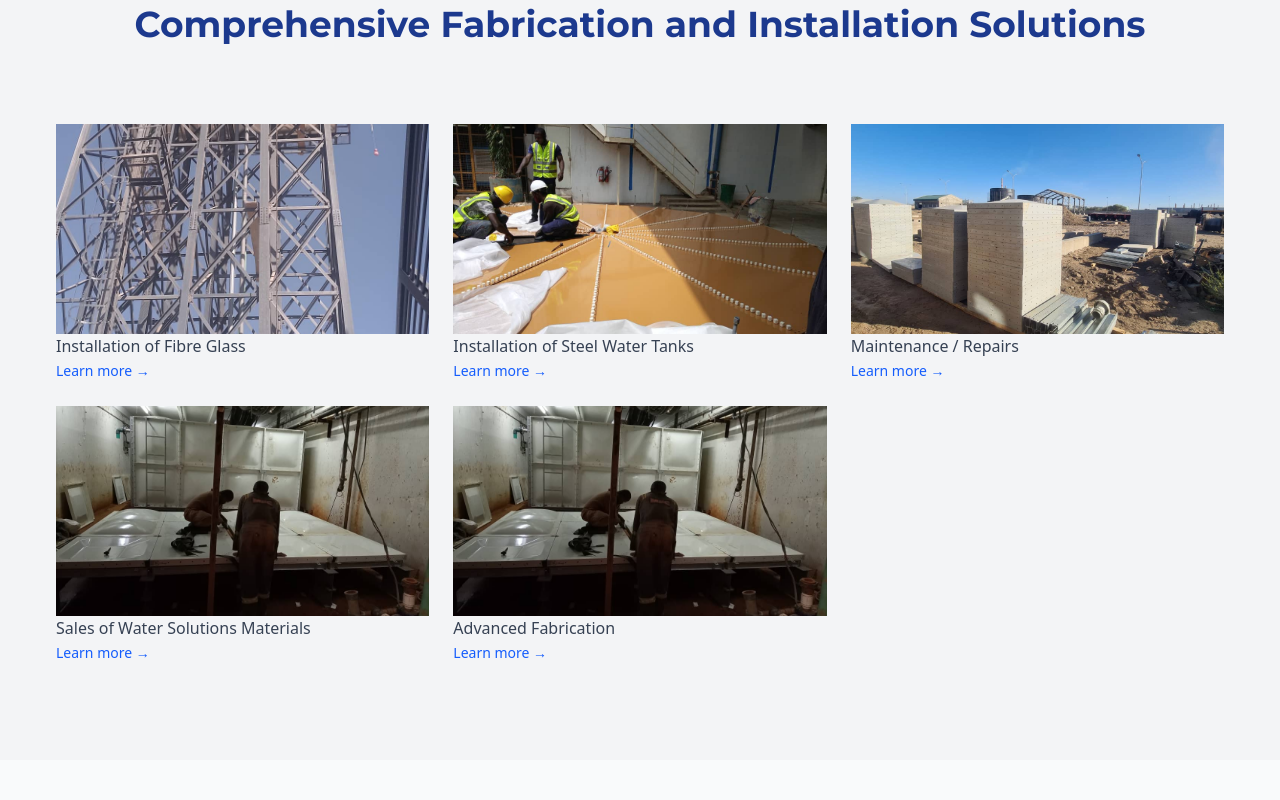
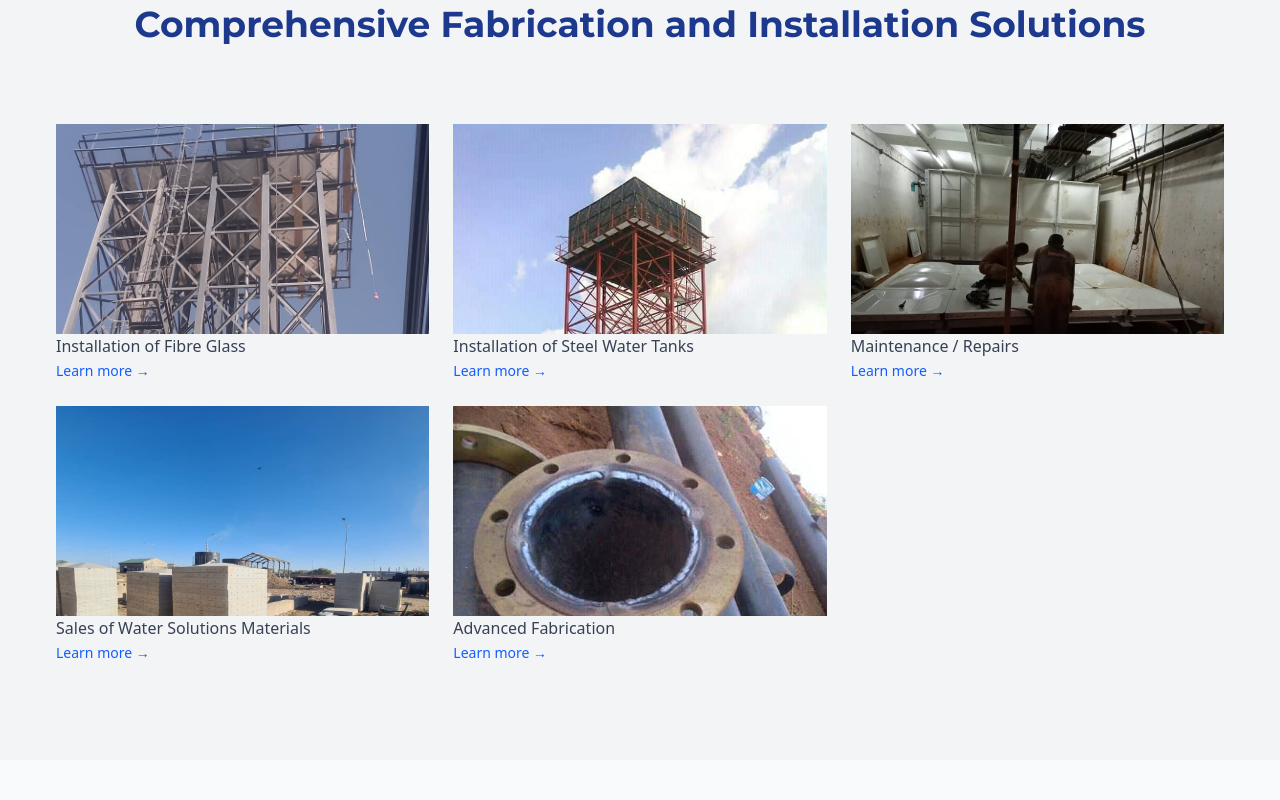
Before and after one commit to AJBrownson/tremic, a Next.js app: page / in a window 1280 px wide. Shown: the part 1420-2220 px from the top of the page. Built offline with nearby package versions, Linux system fonts and the light colour scheme.

Commit message:
feat: Add a host of numerous changes

```diff
--- a/app/our-services/page.tsx
+++ b/app/our-services/page.tsx
@@ -49,7 +49,7 @@ export default function ServicesPage() {
             <div className="relative h-[400px] rounded-lg overflow-hidden shadow-lg">
               <Image
                 src="/image1.jpg"
-                alt="Custom Metal Fabrication"
+                alt="FRP Water Tank Installation"
                 fill
                 className="object-cover"
               />
@@ -78,7 +78,7 @@ export default function ServicesPage() {
           <div className="grid grid-cols-1 md:grid-cols-2 gap-12 items-center">
             <div className="md:order-2 relative h-[400px] rounded-lg overflow-hidden shadow-lg">
               <Image
-                src="/about2.jpg"
+                src="/steel.jpg"
                 alt="steel water tank installation"
                 fill
                 className="object-cover"
@@ -105,7 +105,7 @@ export default function ServicesPage() {
           <div className="grid grid-cols-1 md:grid-cols-2 gap-12 items-center">
             <div className="relative h-[400px] rounded-lg overflow-hidden shadow-lg">
               <Image
-                src="/about3.jpg"
+                src="/services1.jpg"
                 alt="maintenance and repairs"
                 fill
                 className="object-cover"
@@ -132,7 +132,7 @@ export default function ServicesPage() {
           <div className="grid grid-cols-1 md:grid-cols-2 gap-12 items-center">
             <div className="md:order-2 relative h-[400px] rounded-lg overflow-hidden shadow-lg">
               <Image
-                src="/services1.jpg"
+                src="/about3.jpg"
                 alt="Sales"
                 fill
                 className="object-cover"
@@ -159,7 +159,7 @@ export default function ServicesPage() {
           <div className="grid grid-cols-1 md:grid-cols-2 gap-12 items-center">
             <div className="relative h-[400px] rounded-lg overflow-hidden shadow-lg">
               <Image
-                src="/services1.jpg"
+                src="/fabrication.jpg"
                 alt="Advanced Fabrication"
                 fill
                 className="object-cover"
--- a/components/contact-form.tsx
+++ b/components/contact-form.tsx
@@ -167,6 +167,7 @@ export default function ContactForm() {
           >
             Submit
           </button> */}
+          <div className="flex justify-center">
           <button
             type="submit"
             disabled={isSubmitting}
@@ -174,6 +175,7 @@ export default function ContactForm() {
           >
             {isSubmitting ? "Submitting..." : "Submit"}
           </button>
+          </div>
         </form>
       </div>
 
--- a/components/services-card.tsx
+++ b/components/services-card.tsx
@@ -12,25 +12,25 @@ export default function ServicesCard() {
     {
       id: 2,
       title: "Installation of Steel Water Tanks",
-      imageUrl: "/about2.jpg",
+      imageUrl: "/steel.jpg",
       link: "/our-services",
     },
     {
       id: 3,
       title: "Maintenance / Repairs",
-      imageUrl: "/about3.jpg",
+      imageUrl: "/services1.jpg",
       link: "/our-services",
     },
     {
       id: 4,
       title: "Sales of Water Solutions Materials",
-      imageUrl: "/services1.jpg",
+      imageUrl: "/about3.jpg",
       link: "/our-services",
     },
     {
       id: 5,
       title: "Advanced Fabrication",
-      imageUrl: "/services1.jpg",
+      imageUrl: "/fabrication.jpg",
       link: "/our-services",
     },
   ]
@@ -44,9 +44,9 @@ export default function ServicesCard() {
               <Image
                 src={card.imageUrl || "/placeholder.svg"}
                 alt={card.title}
-                className="w-full h-full object-cover transition-transform hover:scale-105 duration-300"
-                width="20"
-                height="20"
+                className="object-cover w-full"
+                width="100"
+                height="100"
               />
             </div>
             <div>
```
Also changed, not shown: public/fabrication.jpg (added), public/steel.jpg (added).
